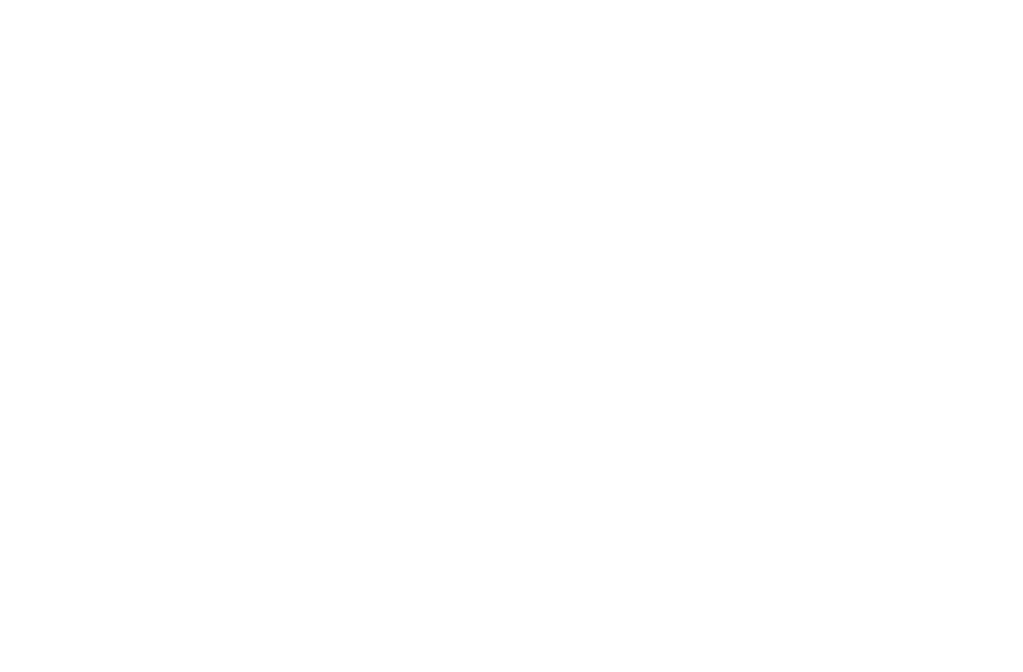
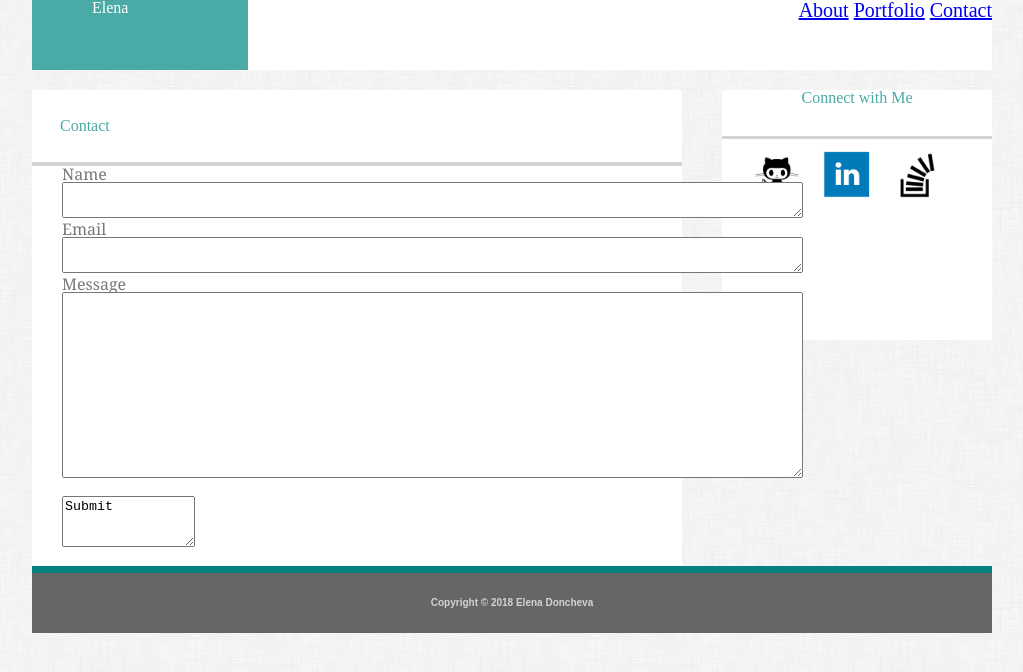
Before and after one commit to Leyni30/Basic-Portfolio, a plain HTML site: page contact.html in a window 1280 px wide. Shown: the whole page, without its empty margins (128-1151 px from the left). Drawn offline with Linux system fonts and the light colour scheme; files that its build step writes are made by us from their sources; files whose address does not match are found by name.

Commit message:
working contact

```diff
--- a/assets/css/style.css
+++ b/assets/css/style.css
@@ -27,22 +27,10 @@ h1 {
 	display: inline-block;
 	bottom: 150px;
 	/**/float: right;
-
-
-
-}
-#about{
-	display: inline;
-}
-#portfolio {
-	display: inline;
+	font-size: 20px;
 
 }
 
-#contact {
-display: inline;
-
-}
 
 img{
 	width: 20%;
@@ -136,3 +124,15 @@ padding-bottom: 30px;
 
 
 }
+p{
+	color:#777777;
+	font-family: Georgia;
+
+}
+.input{
+	margin-left: 30px;
+}
+#submit-button{
+	padding-top: 15px;
+
+}
--- a/contact.html
+++ b/contact.html
@@ -0,0 +1,60 @@
+<!DOCTYPE html>
+<html lang="en-us">
+
+<head>
+  <meta charset="UTF-8">
+  <title>Basic Portfolio</title>
+  <!-- Comment out each stylesheet to get the one you'd like to see -->
+  <link rel="stylesheet" href="reset.css">
+
+  <link rel="stylesheet" href="assets/css/style.css">
+
+</head>
+
+<body>
+	<div class="upper">
+	<header>
+
+		<h1>Elena</h1>
+
+		<div class="header">
+			<a href="index.html">About</a>
+			<a href="portfolio.html">Portfolio</a>
+			<a href="contact.html">Contact</a>
+			</div>
+	</header>
+	</div>
+
+	<div class="main-content">
+
+		<h2>Contact</h2>
+<div class="input">
+         <p>Name</p>
+		<textarea rows="2" cols="90"></textarea>
+
+		<p>Email</p>
+		<textarea rows="2" cols="90"></textarea>
+
+		<p>Message</p>
+		<textarea rows="12" cols="90"></textarea>
+
+		<div id="submit-button"><textarea rows="3" cols="14">Submit</textarea></div>
+
+</div>
+
+		<br>
+	</div>
+
+	<div class="smaller-box">
+		<h3>Connect with Me</h3>
+		<div class="connect-pics">
+		<img id="cpic1" src="file:///Users/elenadoncheva/Downloads/if_github_394189.png">
+		<img id="cpic2" src="file:///Users/elenadoncheva/Downloads/if_linkedin_square_color_107091.png">
+		<img id="cpic3" src="file:///Users/elenadoncheva/Desktop/Basic-Portfolio/assets/images/if_stackoverflow_394194.png">
+	</div>
+	</div>
+	<div class="footer">
+		<h6>Copyright © 2018 Elena Doncheva</h6>
+	</div>
+
+</body>
```
Also changed, not shown: index.html (+5 -6 lines), portfolio.html (+4 -3 lines).
